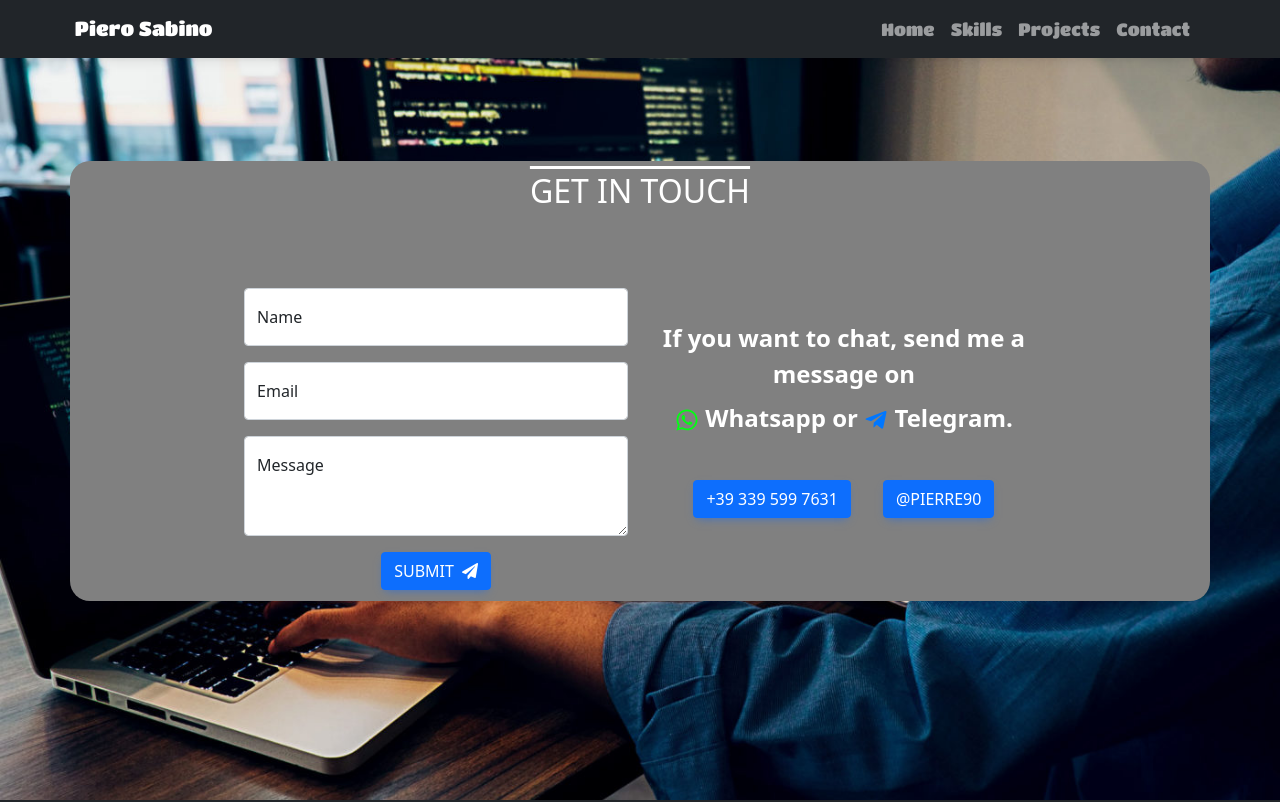
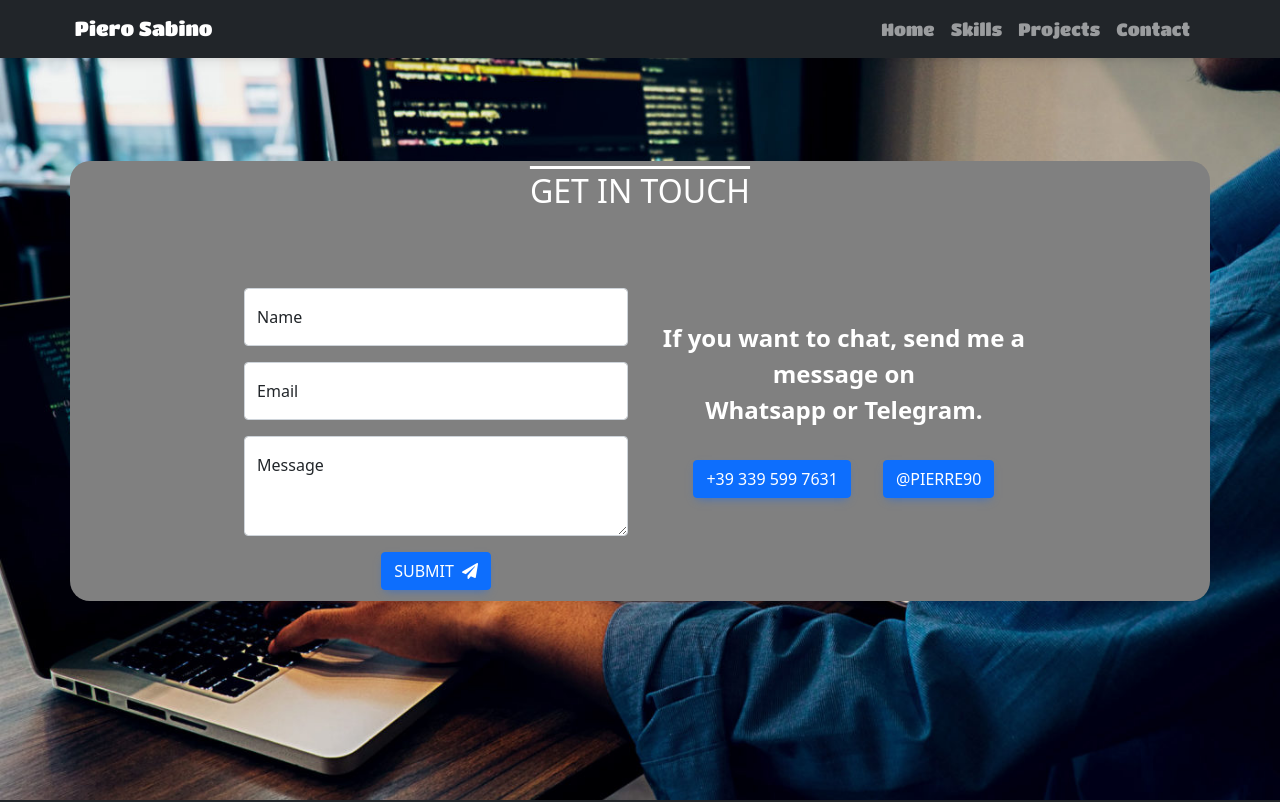
Before and after one commit to pierre1590/Portfolio-Piero, a React (Create React App) app: page /contact in a window 1280 px wide. Shown: the top 802 px of the page. Built offline with nearby package versions, Linux system fonts and the light colour scheme.

Commit message:
Add  Whatsapp and Telegram

```diff
--- a/src/pages/Contact/Contact.js
+++ b/src/pages/Contact/Contact.js
@@ -61,8 +61,8 @@ export const Contact = () => {
           <Col md={6} className="contact-col">
             <p className="contact-text">
               If you want to chat, send me a message on {<br />}
-              <FaWhatsapp className="whatsapp" /> Whatsapp or{" "}
-              <FaTelegramPlane className="telegram" /> Telegram.
+               Whatsapp or{" "}
+               Telegram.
             </p>
             <div classname="button-container">
             <a
```
